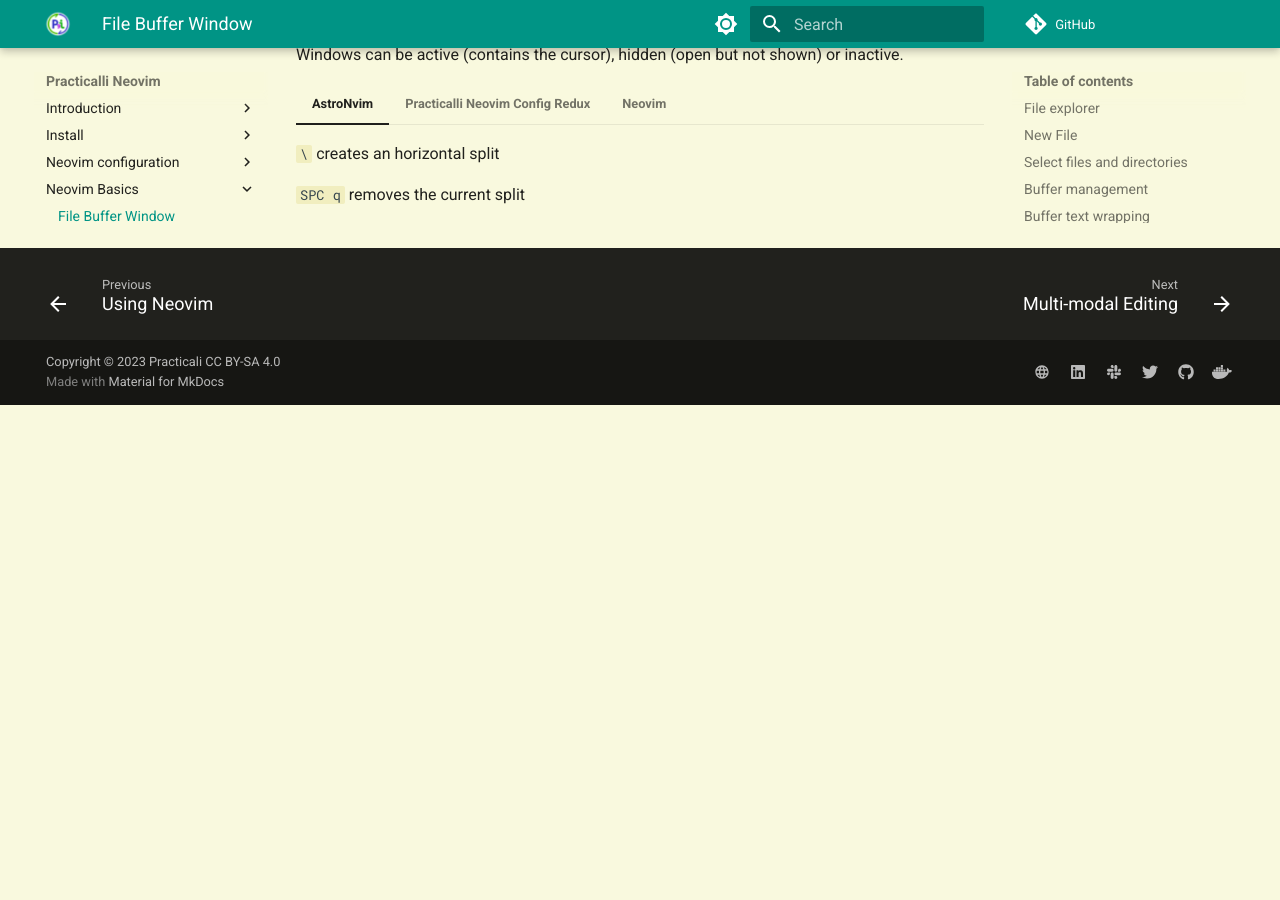
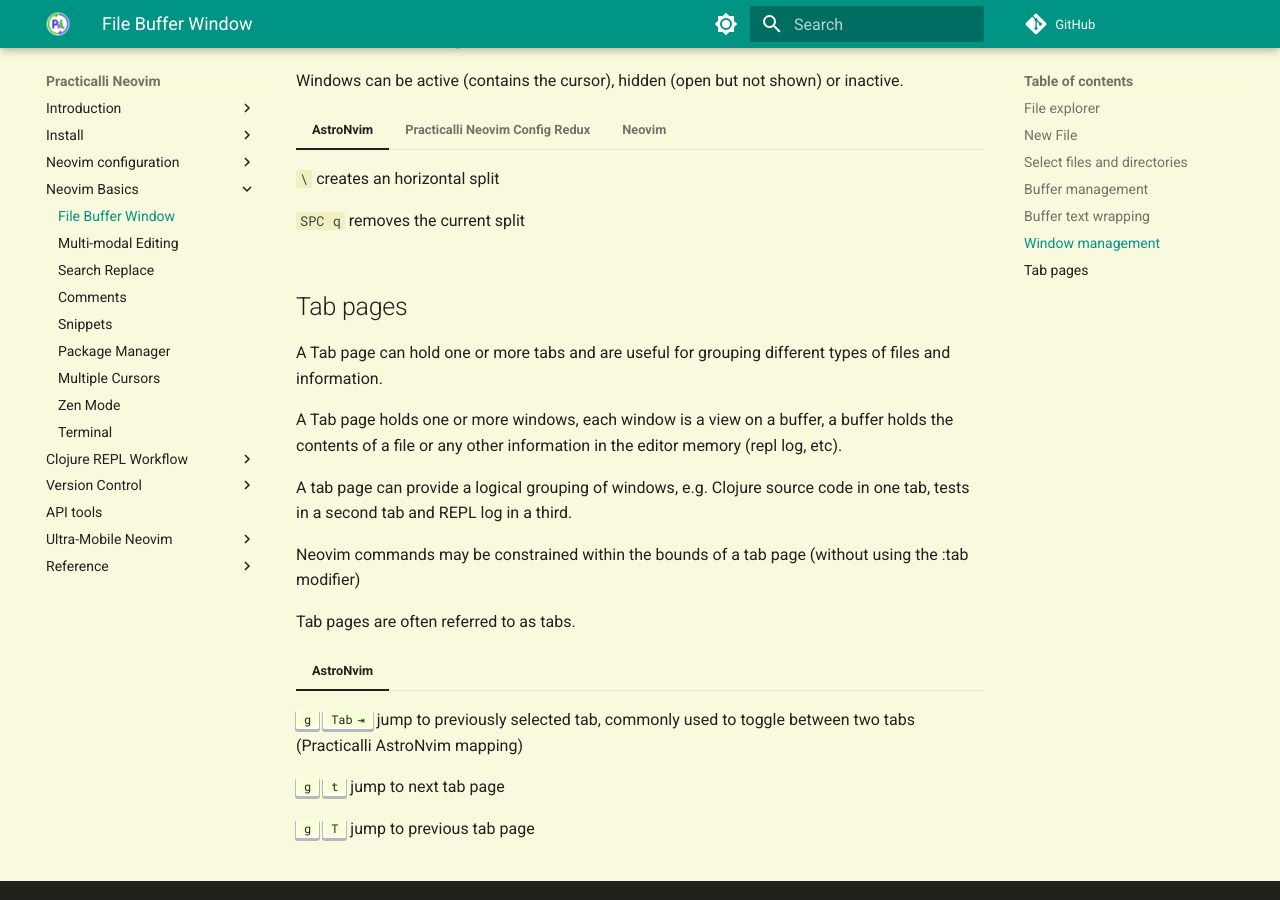
Before and after one commit to practicalli/neovim, an MkDocs documentation site: the page built from docs/neovim-basics/files-buffers-windows.md, in a window 1280 px wide and 900 px high, scrolled down 2874 px. Built offline with MkDocs 1.6.1 and Material for MkDocs 9.7.7, drawn with Linux system fonts in a browser that asks for light colours; plug-ins that fetch from the network failed and are left out; comment, search, counter and statistics services are not loaded; before the commit the page ends 3279 px from its top, so only the background shows below that; some of the changed text lies outside the part shown.

Commit message:
basics: tab pages
A brief intro into tab pages, often called tabs

```diff
--- a/docs/neovim-basics/files-buffers-windows.md
+++ b/docs/neovim-basics/files-buffers-windows.md
@@ -1,10 +1,11 @@
-# Buffers and Windows
+# Files Buffers Windows and Tabs
 
 Buffers hold the contents of files and any other information from processes, e.g. the REPL evaluation log
 
 Windows are a container for a buffer and windows can swap which buffer they show.  Multiple windows, also known as splits, can be present in a Neovim frame.  By default, neovim starts with only one window.
 
-A tab can hold one or more windows and tabs can be shown on a tab-line.
+A tab can hold one or more windows and tabs can be shown on a tab-line. ++"g"++ ++"T"++ toggles between tabs, e.g. Clojure source code and Clojure Log
+
 
 ## File explorer
 
@@ -219,3 +220,25 @@
 <!-- nmap <silent> <A-Down> :wincmd j<CR> -->
 <!-- nmap <silent> <A-Left> :wincmd h<CR> -->
 <!-- nmap <silent> <A-Right> :wincmd l<CR> -->
+
+
+## Tab pages
+
+A Tab page can hold one or more tabs and are useful for grouping different types of files and information.
+
+A Tab page holds one or more windows, each window is a view on a buffer, a buffer holds the contents of a file or any other information in the editor memory (repl log, etc).
+
+A tab page can provide a logical grouping of windows, e.g. Clojure source code in one tab, tests in a second tab and REPL log in a third.
+
+Neovim commands may be constrained within the bounds of a tab page (without using the :tab modifier)
+
+Tab pages are often referred to as tabs.
+
+
+=== "AstroNvim"
+
+    ++"g"++ ++tab++ jump to previously selected tab, commonly used to toggle between two tabs  (Practicalli AstroNvim mapping)
+
+    ++"g"++ ++"t"++ jump to next tab page
+
+    ++"g"++ ++"T"++ jump to previous tab page
```
